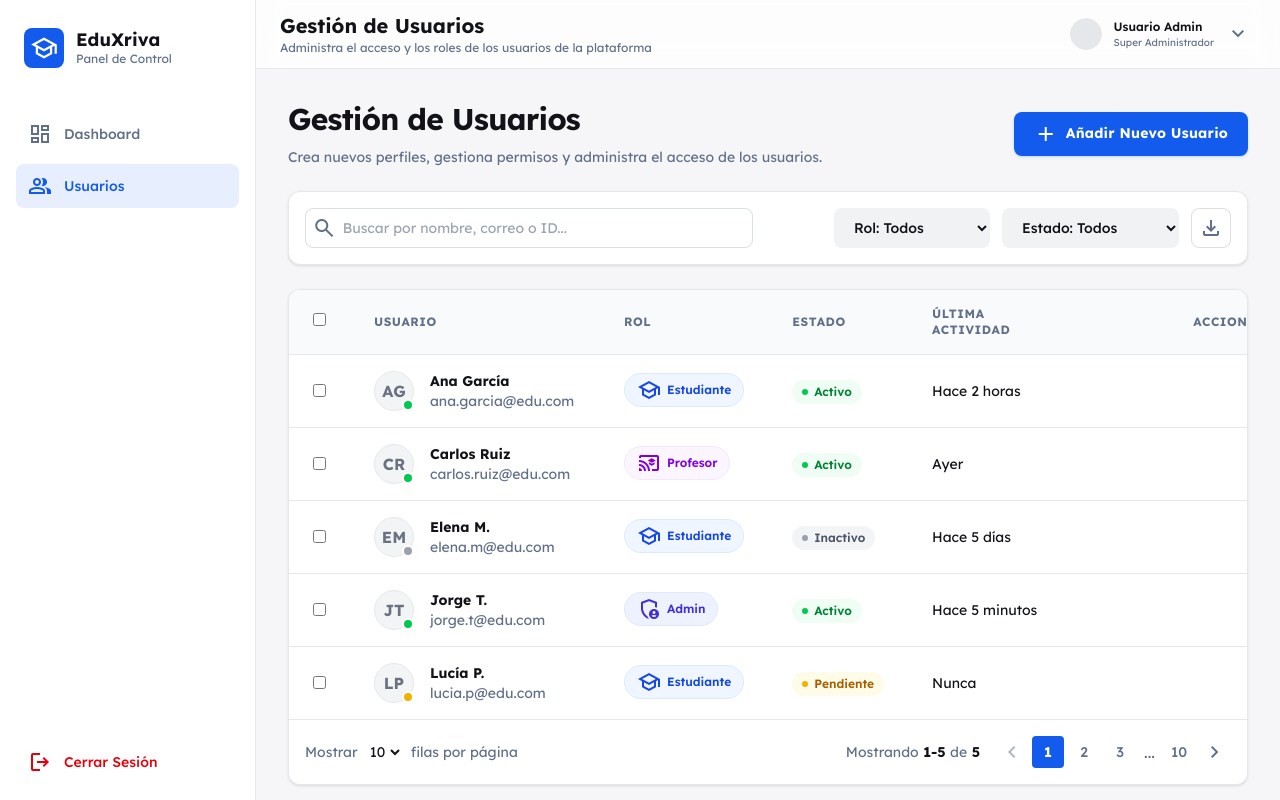
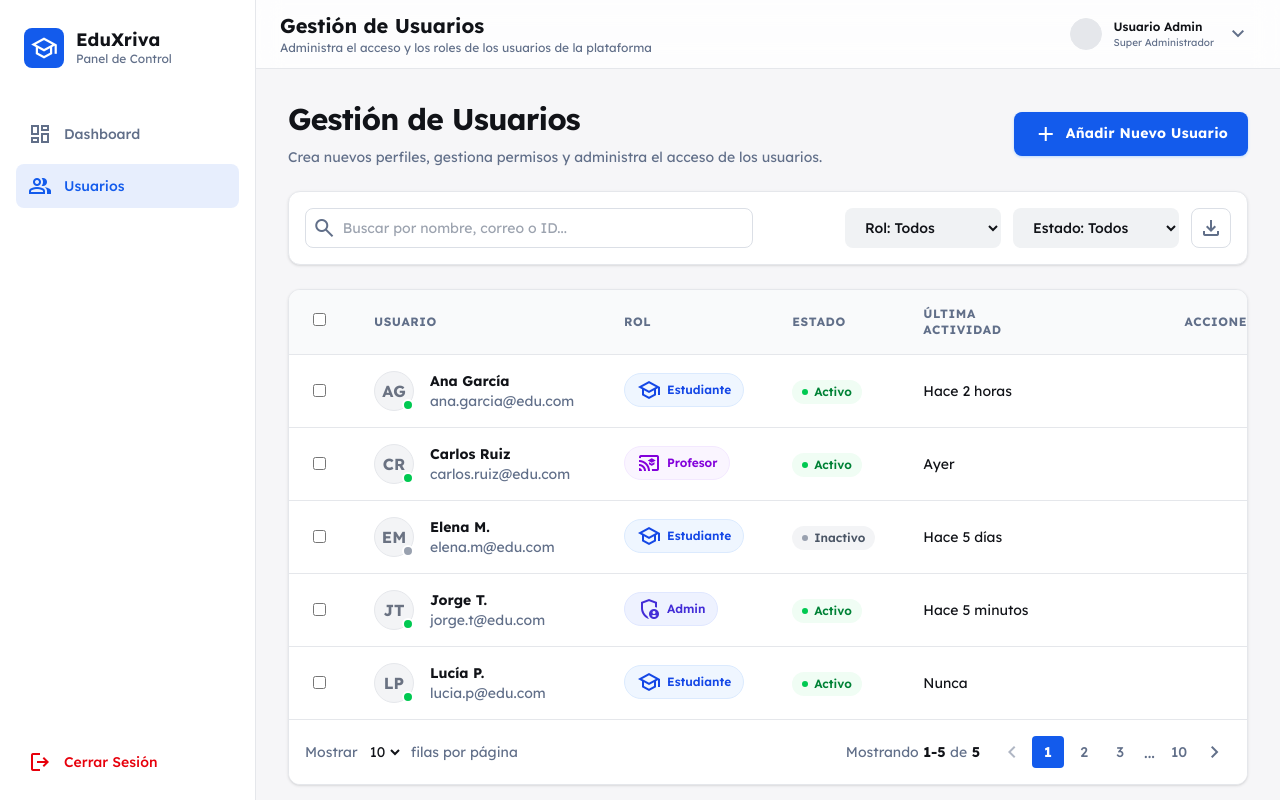
Before and after one commit to Xriva18/detecion_atencion, a Next.js app in the folder frontend/: page /admin/usuarios in a window 1280 px wide. Built offline with nearby package versions, Linux system fonts and the light colour scheme.

Commit message:
Refactor user status management by removing "Pendiente" option and updating default status to "Activo" in user modals and tables. Clean up code formatting for improved readability.

```diff
--- a/frontend/app/admin/usuarios/page.tsx
+++ b/frontend/app/admin/usuarios/page.tsx
@@ -16,7 +16,7 @@ interface User {
   name: string;
   email: string;
   role: "Estudiante" | "Profesor" | "Admin";
-  status: "Activo" | "Inactivo" | "Pendiente";
+  status: "Activo" | "Inactivo";
   lastActivity: string;
   avatar?: string;
   classes?: string[];
@@ -63,7 +63,7 @@ const mockUsers: User[] = [
     name: "Lucía P.",
     email: "lucia.p@edu.com",
     role: "Estudiante",
-    status: "Pendiente",
+    status: "Activo",
     lastActivity: "Nunca",
     classes: ["Introducción a la Programación"],
   },
@@ -78,7 +78,8 @@ export default function UsuariosPage() {
   const [isAddModalOpen, setIsAddModalOpen] = useState(false);
   const [isEditModalOpen, setIsEditModalOpen] = useState(false);
   const [isDeleteModalOpen, setIsDeleteModalOpen] = useState(false);
-  const [isResetPasswordModalOpen, setIsResetPasswordModalOpen] = useState(false);
+  const [isResetPasswordModalOpen, setIsResetPasswordModalOpen] =
+    useState(false);
   const [isDetailsModalOpen, setIsDetailsModalOpen] = useState(false);
 
   // Filtrar usuarios
@@ -88,7 +89,8 @@ export default function UsuariosPage() {
       user.email.toLowerCase().includes(searchTerm.toLowerCase()) ||
       user.id.includes(searchTerm);
     const matchesRole = roleFilter === "Todos" || user.role === roleFilter;
-    const matchesStatus = statusFilter === "Todos" || user.status === statusFilter;
+    const matchesStatus =
+      statusFilter === "Todos" || user.status === statusFilter;
     return matchesSearch && matchesRole && matchesStatus;
   });
 
@@ -125,7 +127,7 @@ export default function UsuariosPage() {
         name: userData.name || "",
         email: userData.email || "",
         role: (userData.role as User["role"]) || "Estudiante",
-        status: (userData.status as User["status"]) || "Pendiente",
+        status: (userData.status as User["status"]) || "Activo",
         lastActivity: "Nunca",
         classes: [],
       };
@@ -160,8 +162,8 @@ export default function UsuariosPage() {
               Gestión de Usuarios
             </h1>
             <p className="text-[#616f89] text-sm font-normal">
-              Crea nuevos perfiles, gestiona permisos y administra el acceso de los
-              usuarios.
+              Crea nuevos perfiles, gestiona permisos y administra el acceso de
+              los usuarios.
             </p>
           </div>
           <button
@@ -179,7 +181,9 @@ export default function UsuariosPage() {
           <div className="w-full md:max-w-md">
             <div className="relative flex items-center w-full h-10 rounded-lg focus-within:ring-2 focus-within:ring-primary overflow-hidden border border-[#dbdfe6] bg-white">
               <div className="grid place-items-center h-full w-10 text-[#616f89]">
-                <span className="material-symbols-outlined text-[20px]">search</span>
+                <span className="material-symbols-outlined text-[20px]">
+                  search
+                </span>
               </div>
               <input
                 className="peer h-full w-full outline-none text-sm text-[#111318] bg-transparent pr-2 placeholder:text-[#9ca3af]"
@@ -215,14 +219,15 @@ export default function UsuariosPage() {
                 <option value="Todos">Estado: Todos</option>
                 <option value="Activo">Estado: Activo</option>
                 <option value="Inactivo">Estado: Inactivo</option>
-                <option value="Pendiente">Estado: Pendiente</option>
               </select>
             </div>
             <button
               className="flex h-10 w-10 items-center justify-center rounded-lg border border-[#dbdfe6] bg-white text-[#616f89] hover:bg-gray-50 transition-colors"
               title="Exportar"
             >
-              <span className="material-symbols-outlined text-[20px]">download</span>
+              <span className="material-symbols-outlined text-[20px]">
+                download
+              </span>
             </button>
           </div>
         </div>
@@ -248,6 +253,7 @@ export default function UsuariosPage() {
       />
 
       <EditUserModal
+        key={selectedUser?.id || "new"}
         isOpen={isEditModalOpen}
         user={selectedUser}
         onClose={() => {
--- a/frontend/src/components/Admin/UserModals.tsx
+++ b/frontend/src/components/Admin/UserModals.tsx
@@ -1,28 +1,15 @@
 "use client";
 
-import { useState, useEffect } from "react";
+import { useState } from "react";
 
 interface User {
   id: string;
   name: string;
   email: string;
   role: "Estudiante" | "Profesor" | "Admin";
-  status: "Activo" | "Inactivo" | "Pendiente";
+  status: "Activo" | "Inactivo";
   lastActivity: string;
   classes?: string[];
-}
-
-interface UserModalsProps {
-  selectedUser: User | null;
-  isAddModalOpen: boolean;
-  isEditModalOpen: boolean;
-  isDeleteModalOpen: boolean;
-  isResetPasswordModalOpen: boolean;
-  isDetailsModalOpen: boolean;
-  onClose: () => void;
-  onSave: (user: Partial<User>) => void;
-  onDelete: () => void;
-  onResetPassword: (password?: string) => void;
 }
 
 export function AddUserModal({
@@ -39,13 +26,26 @@ export function AddUserModal({
     email: "",
     password: "",
     role: "",
-    status: "Pendiente",
+    status: "Activo",
   });
 
   const handleSubmit = (e: React.FormEvent) => {
     e.preventDefault();
-    onSave(formData);
-    setFormData({ name: "", email: "", password: "", role: "", status: "Pendiente" });
+    onSave({
+      name: formData.name,
+      email: formData.email,
+      role: formData.role as User["role"],
+      status: formData.status as User["status"],
+      // @ts-expect-error - password is not part of User but needed for creation
+      password: formData.password,
+    });
+    setFormData({
+      name: "",
+      email: "",
+      password: "",
+      role: "",
+      status: "Activo",
+    });
     onClose();
   };
 
@@ -79,7 +79,9 @@ export function AddUserModal({
               placeholder="Nombre completo"
               required
               value={formData.name}
-              onChange={(e) => setFormData({ ...formData, name: e.target.value })}
+              onChange={(e) =>
+                setFormData({ ...formData, name: e.target.value })
+              }
             />
           </div>
           <div className="flex flex-col gap-2">
@@ -92,7 +94,9 @@ export function AddUserModal({
               placeholder="correo@edu.com"
               required
               value={formData.email}
-              onChange={(e) => setFormData({ ...formData, email: e.target.value })}
+              onChange={(e) =>
+                setFormData({ ...formData, email: e.target.value })
+              }
             />
           </div>
           <div className="flex flex-col gap-2">
@@ -105,21 +109,24 @@ export function AddUserModal({
               placeholder="••••••••"
               required
               value={formData.password}
-              onChange={(e) => setFormData({ ...formData, password: e.target.value })}
+              onChange={(e) =>
+                setFormData({ ...formData, password: e.target.value })
+              }
             />
             <p className="text-xs text-[#616f89]">
-              El usuario deberá cambiar esta contraseña en su primer inicio de sesión.
+              El usuario deberá cambiar esta contraseña en su primer inicio de
+              sesión.
             </p>
           </div>
           <div className="flex flex-col gap-2">
-            <label className="text-sm font-medium text-[#111318]">
-              Rol
-            </label>
+            <label className="text-sm font-medium text-[#111318]">Rol</label>
             <select
               className="w-full h-11 rounded-lg border border-[#dbdfe6] bg-white text-[#111318] px-4 focus:border-primary focus:ring-1 focus:ring-primary"
               required
               value={formData.role}
-              onChange={(e) => setFormData({ ...formData, role: e.target.value })}
+              onChange={(e) =>
+                setFormData({ ...formData, role: e.target.value })
+              }
             >
               <option value="">Seleccionar rol</option>
               <option value="Estudiante">Estudiante</option>
@@ -159,28 +166,38 @@ export function EditUserModal({
   onClose: () => void;
   onSave: (user: Partial<User>) => void;
 }) {
-  const [formData, setFormData] = useState({
-    name: "",
-    email: "",
-    role: "",
-    status: "",
-  });
-
-  useEffect(() => {
+  const [formData, setFormData] = useState<{
+    name: string;
+    email: string;
+    role: string;
+    status: string;
+  }>(() => {
     if (user) {
-      setFormData({
+      return {
         name: user.name,
         email: user.email,
         role: user.role,
         status: user.status,
-      });
+      };
     }
-  }, [user]);
+    return {
+      name: "",
+      email: "",
+      role: "",
+      status: "",
+    };
+  });
 
   const handleSubmit = (e: React.FormEvent) => {
     e.preventDefault();
     if (user) {
-      onSave({ ...user, ...formData });
+      onSave({
+        ...user,
+        name: formData.name,
+        email: formData.email,
+        role: formData.role as User["role"],
+        status: formData.status as User["status"],
+      });
     }
     onClose();
   };
@@ -194,9 +211,7 @@ export function EditUserModal({
     >
       <div className="bg-white rounded-xl shadow-2xl max-w-2xl w-full mx-4 max-h-[90vh] overflow-y-auto">
         <div className="sticky top-0 bg-white border-b border-[#e5e7eb] px-6 py-4 flex items-center justify-between">
-          <h2 className="text-xl font-bold text-[#111318]">
-            Editar Usuario
-          </h2>
+          <h2 className="text-xl font-bold text-[#111318]">Editar Usuario</h2>
           <button
             onClick={onClose}
             className="text-[#616f89] hover:text-[#111318]"
@@ -214,7 +229,9 @@ export function EditUserModal({
               className="w-full h-11 rounded-lg border border-[#dbdfe6] bg-white text-[#111318] px-4 focus:border-primary focus:ring-1 focus:ring-primary"
               placeholder="Nombre completo"
               value={formData.name}
-              onChange={(e) => setFormData({ ...formData, name: e.target.value })}
+              onChange={(e) =>
+                setFormData({ ...formData, name: e.target.value })
+              }
             />
           </div>
           <div className="flex flex-col gap-2">
@@ -226,17 +243,19 @@ export function EditUserModal({
               className="w-full h-11 rounded-lg border border-[#dbdfe6] bg-white text-[#111318] px-4 focus:border-primary focus:ring-1 focus:ring-primary"
               placeholder="correo@edu.com"
               value={formData.email}
-              onChange={(e) => setFormData({ ...formData, email: e.target.value })}
+              onChange={(e) =>
+                setFormData({ ...formData, email: e.target.value })
+              }
             />
           </div>
           <div className="flex flex-col gap-2">
-            <label className="text-sm font-medium text-[#111318]">
-              Rol
-            </label>
+            <label className="text-sm font-medium text-[#111318]">Rol</label>
             <select
               className="w-full h-11 rounded-lg border border-[#dbdfe6] bg-white text-[#111318] px-4 focus:border-primary focus:ring-1 focus:ring-primary"
               value={formData.role}
-              onChange={(e) => setFormData({ ...formData, role: e.target.value })}
+              onChange={(e) =>
+                setFormData({ ...formData, role: e.target.value })
+              }
             >
               <option value="Estudiante">Estudiante</option>
               <option value="Profesor">Profesor</option>
@@ -244,17 +263,16 @@ export function EditUserModal({
             </select>
           </div>
           <div className="flex flex-col gap-2">
-            <label className="text-sm font-medium text-[#111318]">
-              Estado
-            </label>
+            <label className="text-sm font-medium text-[#111318]">Estado</label>
             <select
               className="w-full h-11 rounded-lg border border-[#dbdfe6] bg-white text-[#111318] px-4 focus:border-primary focus:ring-1 focus:ring-primary"
               value={formData.status}
-              onChange={(e) => setFormData({ ...formData, status: e.target.value })}
+              onChange={(e) =>
+                setFormData({ ...formData, status: e.target.value })
+              }
             >
               <option value="Activo">Activo</option>
               <option value="Inactivo">Inactivo</option>
-              <option value="Pendiente">Pendiente</option>
             </select>
           </div>
           <div className="flex gap-3 justify-end pt-4 border-t border-[#e5e7eb]">
@@ -298,9 +316,7 @@ export function DeleteUserModal({
     >
       <div className="bg-white rounded-xl shadow-2xl max-w-md w-full mx-4">
         <div className="px-6 py-4 border-b border-[#e5e7eb] flex items-center justify-between">
-          <h2 className="text-xl font-bold text-[#111318]">
-            Eliminar Usuario
-          </h2>
+          <h2 className="text-xl font-bold text-[#111318]">Eliminar Usuario</h2>
           <button
             onClick={onClose}
             className="text-[#616f89] hover:text-[#111318]"
@@ -318,8 +334,8 @@ export function DeleteUserModal({
             </p>
           </div>
           <p className="text-[#616f89]">
-            ¿Estás seguro de que deseas eliminar este usuario? Todos sus datos serán
-            eliminados permanentemente.
+            ¿Estás seguro de que deseas eliminar este usuario? Todos sus datos
+            serán eliminados permanentemente.
           </p>
           <div className="flex gap-3 justify-end pt-4 border-t border-[#e5e7eb]">
             <button
@@ -380,8 +396,9 @@ export function ResetPasswordModal({
         </div>
         <div className="p-6 flex flex-col gap-5">
           <p className="text-[#616f89]">
-            ¿Estás seguro de que deseas restablecer la contraseña de este usuario? Se
-            enviará una nueva contraseña temporal a su correo electrónico.
+            ¿Estás seguro de que deseas restablecer la contraseña de este
+            usuario? Se enviará una nueva contraseña temporal a su correo
+            electrónico.
           </p>
           <div className="flex flex-col gap-2">
             <label className="text-sm font-medium text-[#111318]">
@@ -439,10 +456,8 @@ export function UserDetailsModal({
 
   const getRoleBadge = (role: User["role"]) => {
     const styles = {
-      Estudiante:
-        "bg-blue-50 text-blue-700 border-blue-100",
-      Profesor:
-        "bg-purple-50 text-purple-700 border-purple-100",
+      Estudiante: "bg-blue-50 text-blue-700 border-blue-100",
+      Profesor: "bg-purple-50 text-purple-700 border-purple-100",
       Admin: "bg-indigo-50 text-indigo-700 border-indigo-100",
     };
 
@@ -466,18 +481,13 @@ export function UserDetailsModal({
 
   const getStatusBadge = (status: User["status"]) => {
     const styles = {
-      Activo:
-        "bg-green-50 text-green-700",
-      Inactivo:
-        "bg-gray-100 text-gray-600",
-      Pendiente:
-        "bg-yellow-50 text-yellow-700",
+      Activo: "bg-green-50 text-green-700",
+      Inactivo: "bg-gray-100 text-gray-600",
     };
 
     const dotColors = {
       Activo: "bg-green-500",
       Inactivo: "bg-gray-400",
-      Pendiente: "bg-yellow-500",
     };
 
     return (
@@ -536,7 +546,9 @@ export function UserDetailsModal({
           {/* Classes Section */}
           <div>
             <h4 className="text-lg font-bold text-[#111318] mb-4 flex items-center gap-2">
-              <span className="material-symbols-outlined text-primary">class</span>
+              <span className="material-symbols-outlined text-primary">
+                class
+              </span>
               <span>
                 {isAdmin
                   ? "Información del Administrador"
@@ -566,7 +578,9 @@ export function UserDetailsModal({
                         {className}
                       </p>
                       <p className="text-xs text-[#616f89]">
-                        {isProfessor ? "Profesor a cargo" : "Estudiante inscrito"}
+                        {isProfessor
+                          ? "Profesor a cargo"
+                          : "Estudiante inscrito"}
                       </p>
                     </div>
                   </div>
@@ -585,17 +599,13 @@ export function UserDetailsModal({
           {/* Additional Info */}
           <div className="grid grid-cols-1 md:grid-cols-2 gap-4 pt-4 border-t border-[#e5e7eb]">
             <div>
-              <p className="text-xs text-[#616f89] mb-1">
-                Fecha de Registro
-              </p>
+              <p className="text-xs text-[#616f89] mb-1">Fecha de Registro</p>
               <p className="text-sm font-medium text-[#111318]">
                 15 de Enero, 2024
               </p>
             </div>
             <div>
-              <p className="text-xs text-[#616f89] mb-1">
-                Última Actividad
-              </p>
+              <p className="text-xs text-[#616f89] mb-1">Última Actividad</p>
               <p className="text-sm font-medium text-[#111318]">
                 {user.lastActivity}
               </p>
--- a/frontend/src/components/Admin/UserTable.tsx
+++ b/frontend/src/components/Admin/UserTable.tsx
@@ -7,7 +7,7 @@ interface User {
   name: string;
   email: string;
   role: "Estudiante" | "Profesor" | "Admin";
-  status: "Activo" | "Inactivo" | "Pendiente";
+  status: "Activo" | "Inactivo";
   lastActivity: string;
   avatar?: string;
   classes?: string[];
@@ -77,13 +77,11 @@ export default function UserTable({
     const styles = {
       Activo: "bg-green-50 text-green-700",
       Inactivo: "bg-gray-100 text-gray-600",
-      Pendiente: "bg-yellow-50 text-yellow-700",
     };
 
     const dotColors = {
       Activo: "bg-green-500",
       Inactivo: "bg-gray-400",
-      Pendiente: "bg-yellow-500",
     };
 
     return (
@@ -165,9 +163,7 @@ export default function UserTable({
                         className={`absolute bottom-0 right-0 size-3 rounded-full border-2 border-white ${
                           user.status === "Activo"
                             ? "bg-green-500"
-                            : user.status === "Inactivo"
-                            ? "bg-gray-400"
-                            : "bg-yellow-500"
+                            : "bg-gray-400"
                         }`}
                       ></div>
                     </div>
```
